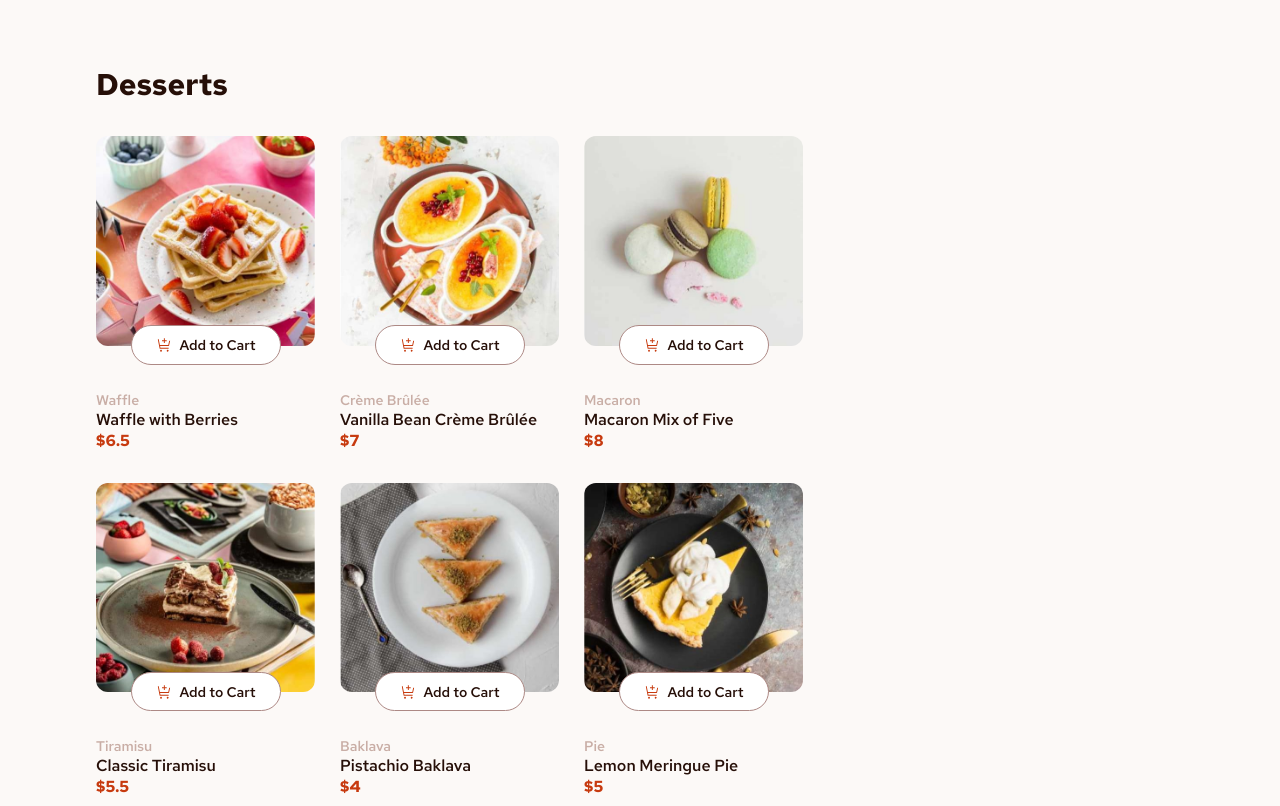
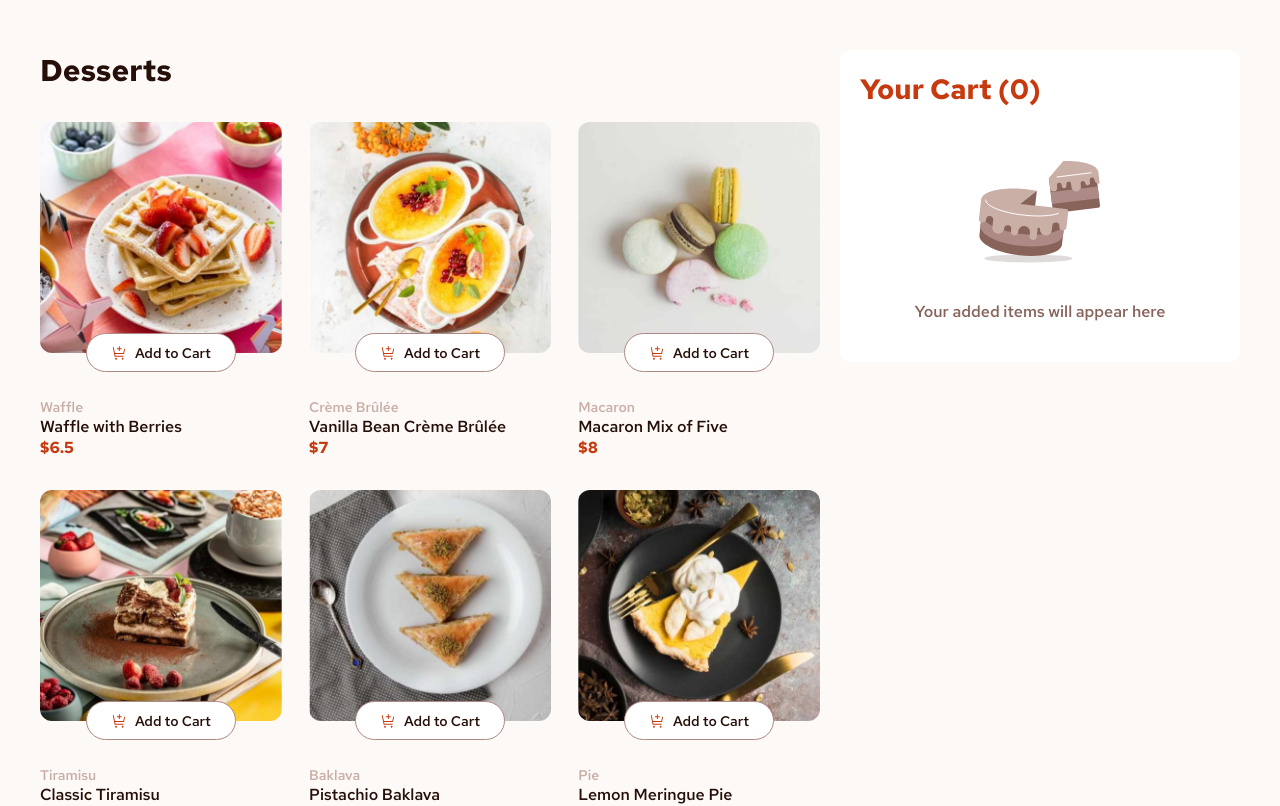
Before and after one commit to maribukh/desserts-order-app_btu, an Angular app: page / in a window 1280 px wide. Shown: the top 806 px of the page. Built offline with nearby package versions, Linux system fonts and the light colour scheme.

Commit message:
empty cart created

```diff
--- /dev/null
+++ b/src/app/cart/cart.component.html
@@ -0,0 +1,7 @@
+<div class="cart">
+  <h2>Your Cart (0)</h2>
+  <div class="cart-empty">
+    <img src="assets/images/illustration-empty-cart.svg" alt="Empty cart" />
+    <p>Your added items will appear here</p>
+  </div>
+</div>
--- /dev/null
+++ b/src/app/cart/cart.component.ts
@@ -0,0 +1,10 @@
+import { Component } from '@angular/core';
+
+@Component({
+  selector: 'app-cart',
+  templateUrl: './cart.component.html',
+  styleUrls: ['./cart.component.css']
+})
+export class CartComponent {
+  items: any[] = [];
+}
--- a/src/app/components/dessert-list/dessert-list.component.css
+++ b/src/app/components/dessert-list/dessert-list.component.css
@@ -1,5 +1,4 @@
 .dessert-list-container {
-    width: 65%;
     display: flex;
     justify-content: space-between;
     flex-wrap: wrap;
--- a/src/app/page/desserts-page/desserts-page.component.html
+++ b/src/app/page/desserts-page/desserts-page.component.html
@@ -1 +1,4 @@
-<app-dessert-list></app-dessert-list>
+<div class="dessert-page">
+  <app-dessert-list></app-dessert-list>
+  <app-cart></app-cart>
+</div>
--- a/src/app/page/desserts-page/desserts-page.component.ts
+++ b/src/app/page/desserts-page/desserts-page.component.ts
@@ -1,10 +1,12 @@
 import { Component } from '@angular/core';
 import { DessertListComponent } from '../../components/dessert-list/dessert-list.component';
+import { CartComponent } from '../../cart/cart.component';
 
 @Component({
   selector: 'app-desserts-page',
-  imports: [DessertListComponent],
   templateUrl: './desserts-page.component.html',
-  styleUrl: './desserts-page.component.css',
+  styleUrls: ['./desserts-page.component.css'],
+  standalone: true,
+  imports: [DessertListComponent, CartComponent]
 })
 export class DessertsPageComponent {}
--- a/src/styles.css
+++ b/src/styles.css
@@ -58,9 +58,12 @@ body {
     background-color: var(--rose-50);
 }
 
-.container {
-    width: 85%;
-    margin: 4rem auto;
+.dessert-page {
+  display: flex;
+  gap: 20px;
+  align-items: space-between;
+  max-width: 1200px;
+  margin: 50px auto;
 }
 
 /* TEXT */
@@ -163,3 +166,23 @@ app-dessert-item {
 .d-none {
     display: none;
 }
+
+
+
+
+/* cart styles */
+.cart {
+  background: #fff;
+  padding: 20px 20px 40px 20px;
+  border-radius: 10px;
+  width: 400px;
+}
+
+.cart-empty {
+  text-align: center;
+  color: var(--rose-500);
+}
+
+.cart-empty img {
+  margin: 40px 0 20px;
+}
```
Also changed, not shown: src/app/cart/cart.component.css (added).
